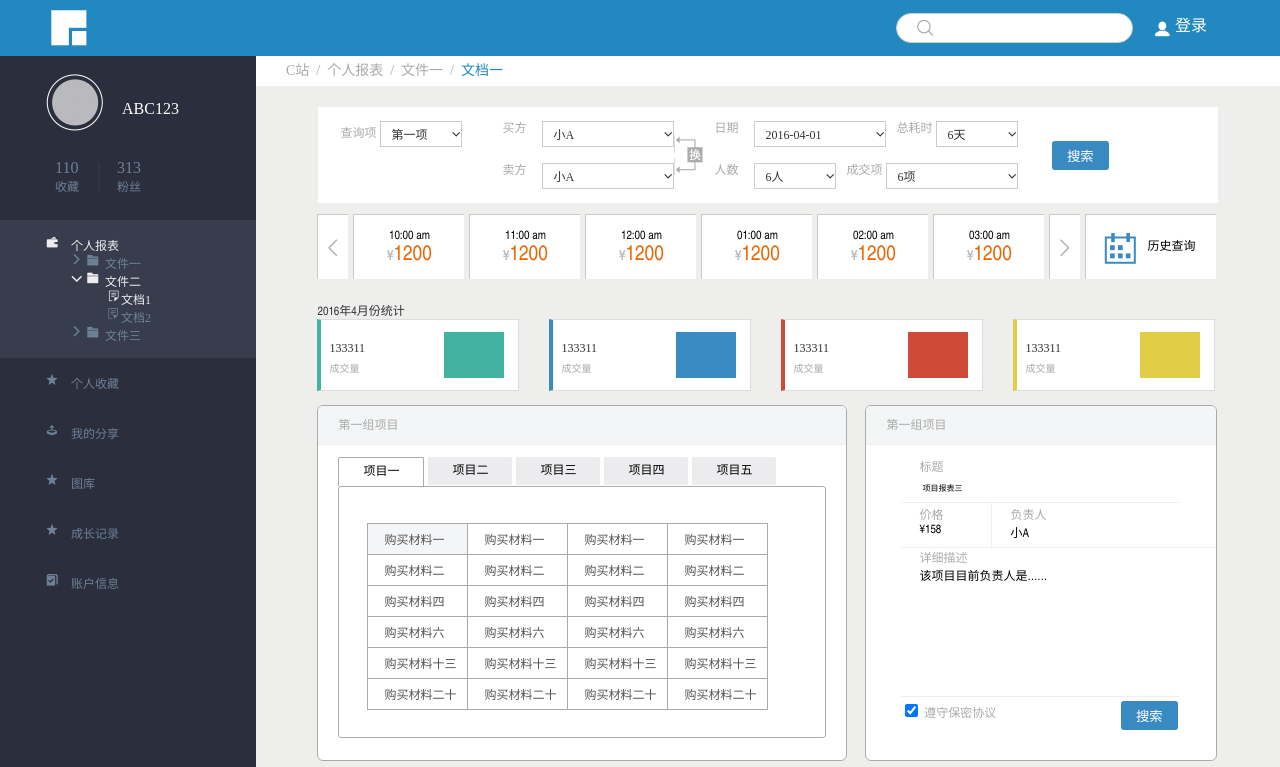
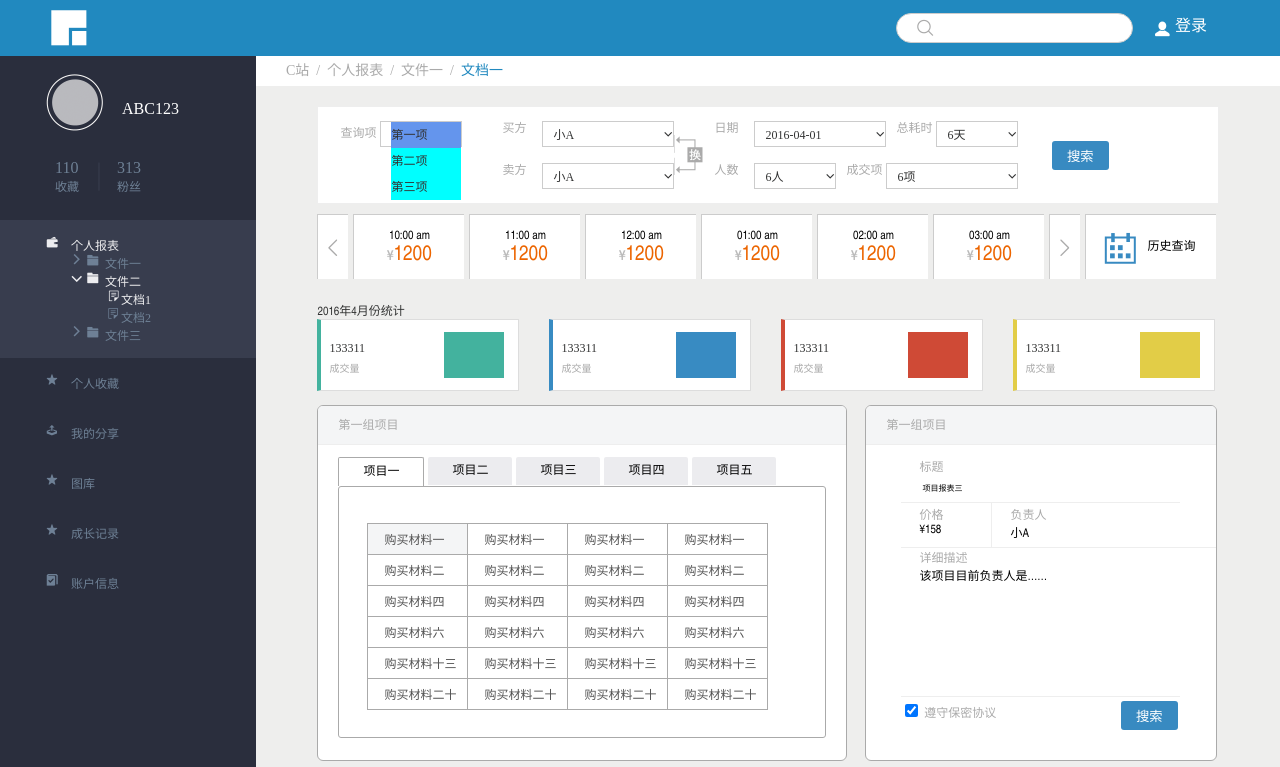
Before and after one commit to JonRain/ife, a plain HTML site: page xiaoweischool/task9/index.html in a window 1280 px wide. In both pictures the pointer is over the item "第一项". Shown: the top 767 px of the page. Drawn offline with Linux system fonts and the light colour scheme.

Commit message:
修改下拉菜单！

```diff
--- a/xiaoweischool/task9/css/main.css
+++ b/xiaoweischool/task9/css/main.css
@@ -89,13 +89,21 @@
 
 .main_content .first td li {
     display: none;
+    background-color: aqua;
 }
 
 .main_content .first td li:first-child {
     display: block;
+    background: none;
 }
 
-
+.main_content .first td:hover li{
+    display: block;
+    cursor: pointer;
+}
+.main_content .first td li:hover{
+    background-color: cornflowerblue;
+}
 /*price开始*/
 
 .price {
```
